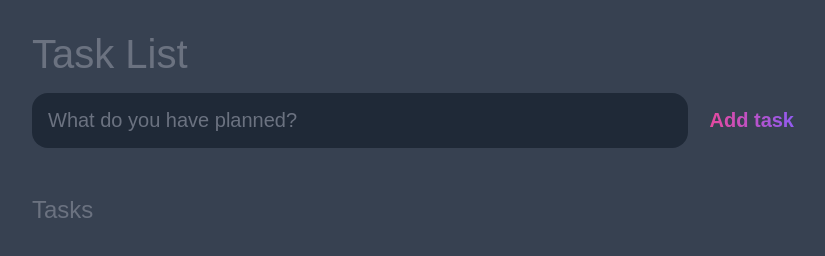
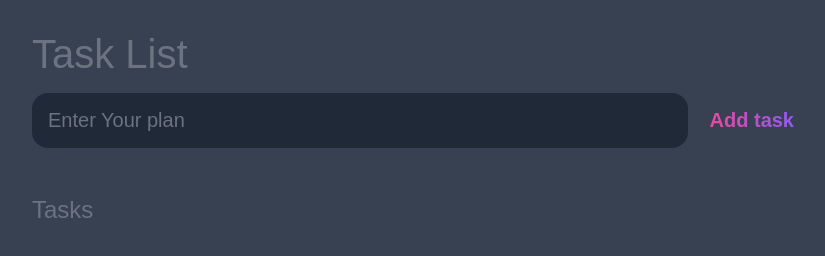
Before and after one commit to exan187/Task_list, a plain HTML site: page index.html in a window 1280 px wide. Shown: the whole page, without its empty margins (224-1049 px from the left). Drawn offline with Linux system fonts and the light colour scheme.

Commit message:
Update index.html

```diff
--- a/index.html
+++ b/index.html
@@ -17,7 +17,7 @@
 				type="text"
 				name="new-task-input"
 				id="new-task-input"
-				placeholder="What do you have planned?" />
+				placeholder="Enter Your plan" />
 			<input
 				type="submit"
 				id="new-task-submit"
```
